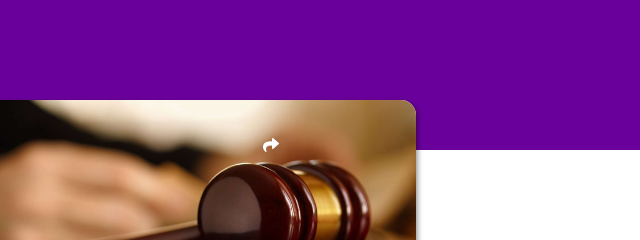
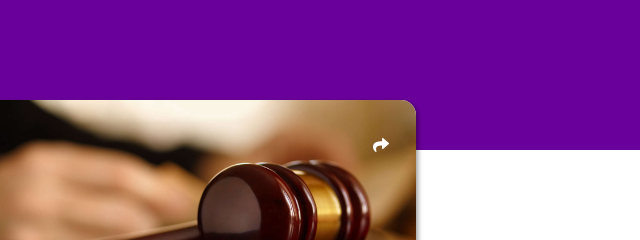
Before and after one commit to vinisp/cardv2, a plain HTML site: page index.html in a window 1280 px wide. Shown: the top 240 px of the page, 499-1139 px from the left. Drawn offline with nearby package versions, Linux system fonts and the light colour scheme.

Commit message:
card template

```diff
--- a/style.css
+++ b/style.css
@@ -97,7 +97,7 @@ a {
   display: flex;
   justify-content: center;
   align-items: center;
-  margin-left: 260px;
+  margin-left: 480px;
   position: absolute;
   top: 30px;
 }
```
